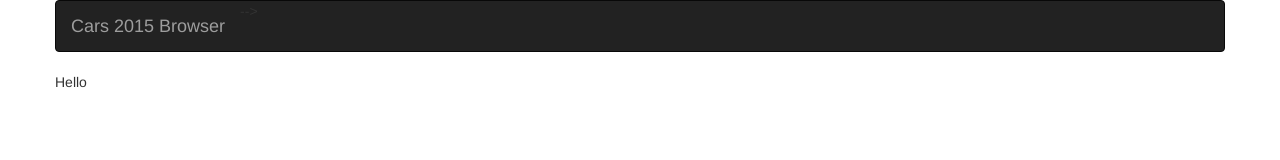
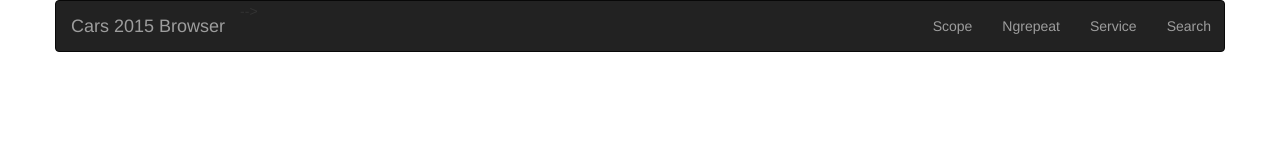
Before and after one commit to oracleruiz/AngularBootstrapTraining, a website: page app/index.html in a window 1280 px wide. Drawn offline with nearby package versions, Linux system fonts and the light colour scheme; some packages are replaced by stand-ins of ours.

Commit message:
Added navigation links

```diff
--- a/app/index.html
+++ b/app/index.html
@@ -27,6 +27,12 @@
                         </button>
                         <a class="navbar-brand" href="#">Cars 2015 Browser</a>
                     </div>
+                    <ul class="nav navbar-nav navbar-right">
+                        <li><a href="#/scope">Scope</a></li>
+                        <li><a href="#/ngrepeat">Ngrepeat</a></li>
+                        <li><a href="#/service">Service</a></li>
+                        <li><a href="#/search">Search</a></li>
+                    </ul>
                     <div class="navbar-collapse collapse">
                         <!--<div class="input-group">-->
                         <!--<input type="text" class="form-control">-->
--- a/app/scripts/app.js
+++ b/app/scripts/app.js
@@ -22,9 +22,5 @@ config(['$routeProvider', function($routeProvider) {
           templateUrl: 'views/search.html',
           controller: 'searchCtrl'
       })
-      .when('/',{
-          templateUrl: 'views/resultView.html',
-          controller: 'searchCtrl'
-      })
-      .otherwise({redirectTo: '/'});
+      .otherwise({redirectTo: '/search'});
 }]);
```
Also changed, not shown: app/views/directives/scopeItem.html (deleted, +0 -4 lines), app/views/search.html (added).
